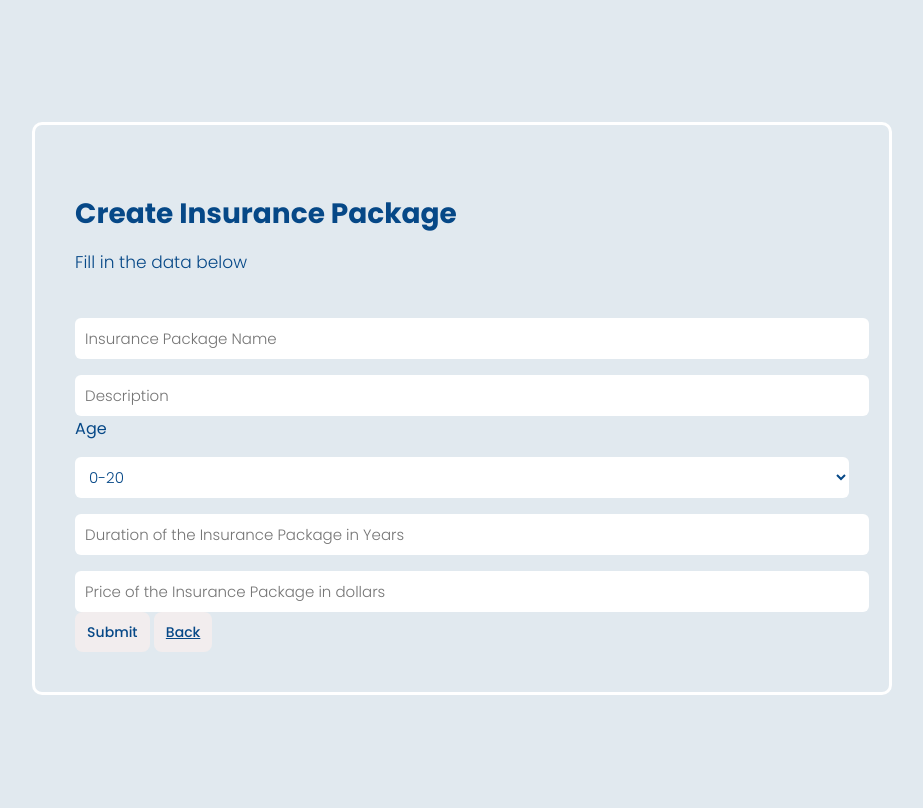
After one commit to vaibhavi13/adt_flix_iq, a Python web app: template project/templates/netflix/record.html in a window 1280 px wide. The commit adds this page. Shown: the whole page, without its empty margins (178-1101 px from the left). Run offline with Jinja, Linux system fonts and the light colour scheme; the template is opened without the code that fills it, so the values that code supplies are empty.

Commit message:
create record changes part 1

```diff
--- /dev/null
+++ b/project/templates/netflix/record.html
@@ -0,0 +1,207 @@
+<!DOCTYPE html>
+<html lang="en">
+<head>
+<style>
+@import url('https://fonts.googleapis.com/css2?family=Poppins:wght@300;400;500;700;900&display=swap');
+
+*, body {
+    font-family: 'Poppins', sans-serif;
+    font-weight: 400;
+    -webkit-font-smoothing: antialiased;
+    text-rendering: optimizeLegibility;
+    -moz-osx-font-smoothing: grayscale;
+}
+
+html, body {
+    height: 100%;
+    background-color: #e1e9ef;
+    overflow: hidden;
+}
+
+
+.form-holder {
+      display: flex;
+      flex-direction: column;
+      justify-content: center;
+      align-items: center;
+      text-align: center;
+      min-height: 100vh;
+}
+
+.form-holder .form-content {
+    position: relative;
+    text-align: center;
+    display: -webkit-box;
+    display: -moz-box;
+    display: -ms-flexbox;
+    display: -webkit-flex;
+    display: flex;
+    -webkit-justify-content: center;
+    justify-content: center;
+    -webkit-align-items: center;
+    align-items: center;
+    padding: 60px;
+}
+
+.form-content .form-items {
+    border: 3px solid #fff;
+    padding: 40px;
+    display: inline-block;
+    width: 100%;
+    min-width: 540px;
+    -webkit-border-radius: 10px;
+    -moz-border-radius: 10px;
+    border-radius: 10px;
+    text-align: left;
+    -webkit-transition: all 0.4s ease;
+    transition: all 0.4s ease;
+}
+
+.form-content h3 {
+    color: rgb(6, 72, 135);
+    text-align: left;
+    font-size: 28px;
+    font-weight: 600;
+    margin-bottom: 5px;
+}
+
+.form-content h3.form-title {
+    margin-bottom: 30px;
+}
+
+.form-content p {
+    color: rgb(6, 72, 135);
+    text-align: left;
+    font-size: 17px;
+    font-weight: 300;
+    line-height: 20px;
+    margin-bottom: 30px;
+}
+
+
+.form-content label, .was-validated .form-check-input:invalid~.form-check-label, .was-validated .form-check-input:valid~.form-check-label{
+    color: rgb(6, 72, 135);
+}
+
+.form-content input[type=text], .form-content input[type=password], .form-content input[type=email], .form-content select {
+    width: 100%;
+    padding: 9px 10px;
+    text-align: left;
+    border: 0;
+    outline: 0;
+    border-radius: 6px;
+    background-color: #fff;
+    font-size: 15px;
+    font-weight: 300;
+    color: rgb(6, 72, 135);
+    -webkit-transition: all 0.3s ease;
+    transition: all 0.3s ease;
+    margin-top: 16px;
+}
+
+
+.btn-primary:hover, .btn-primary:focus, .btn-primary:active{
+    background-color: #495056;
+    outline: none !important;
+    border: none !important;
+     box-shadow: none;
+}
+.form-content button,a{
+      background-color: rgba(244, 238, 238, 0.912);
+      border-radius: 8px;
+      border-width: 0;
+      color: rgb(6, 72, 135);
+      cursor: pointer;
+      display: inline-block;
+      font-size: 14px;
+      font-weight: 500;
+      line-height: 20px;
+      padding: 10px 12px;
+      text-align: center;
+      transition: all 200ms;
+      vertical-align: baseline;
+      white-space: nowrap;
+}
+
+
+.form-content textarea {
+    position: static !important;
+    width: 100%;
+    padding: 8px 20px;
+    border-radius: 6px;
+    text-align: left;
+    background-color: #fff;
+    border: 0;
+    font-size: 15px;
+    font-weight: 300;
+    color: rgb(6, 72, 135);
+    outline: none;
+    resize: none;
+    height: 120px;
+    -webkit-transition: none;
+    transition: none;
+    margin-bottom: 14px;
+}
+
+.form-content textarea:hover, .form-content textarea:focus {
+    border: 0;
+    background-color: #ebeff8;
+    color: rgb(6, 72, 135);
+}
+
+.mv-up{
+    margin-top: -9px !important;
+    margin-bottom: 8px !important;
+}
+
+.invalid-feedback{
+    color: #ff606e;
+}
+
+.valid-feedback{
+   color: #2acc80;
+}
+    </style>
+
+</head>
+<body>
+
+<!-- form starts here -->
+<form method="POST" action="/createRecord" enctype="multipart/form-data", class="form-body">
+        <div class="row">
+            <div class="form-holder">
+                <div class="form-content">
+                    <div class="form-items">
+                        <h3>Create Insurance Package</h3>
+                        <p>Fill in the data below</p>
+                        <div class="col-md-12">
+                            <input class="form-control" type="text" name="package_name" placeholder="Insurance Package Name" required>
+                            <input class="form-control" type="text" name="package_description" placeholder="Description">
+                            <div class="field">
+                                <div class="control">
+                                    <label for="age">Age</label>
+                                    <select id ="age" name="age">
+                                        <option value="0-20">0-20</option>
+                                        <option value="20-30">20-30</option>
+                                        <option value="30-40">30-40</option>
+                                        <option value="40-50">40-50</option>
+                                        <option value="50-60">50-60</option>
+                                        <option value="60-100">60-100</option>
+                                    </select>
+                                </div>
+                                <input class="form-control" type="text" name="insurance_duration" placeholder="Duration of the Insurance Package in Years">
+                                <input class="form-control" type="text" name="price" placeholder="Price of the Insurance Package in dollars">
+                                <button class="button is-block is-info is-large is-fullwidth">Submit</button>
+                                <a href="{{ url_for('netflixUtility.createRecord') }}">
+                                    Back
+                                </a>
+                            </div>
+                        </div>
+                    </div>
+                 </div>
+                </div>
+            </div>
+        </div>
+</form>
+</body>
+</html>
```
Also changed, not shown: project/netflix/netflixUtility.py (added, +39 -0 lines), project/templates/patient/patient.html (+7 -2 lines).
